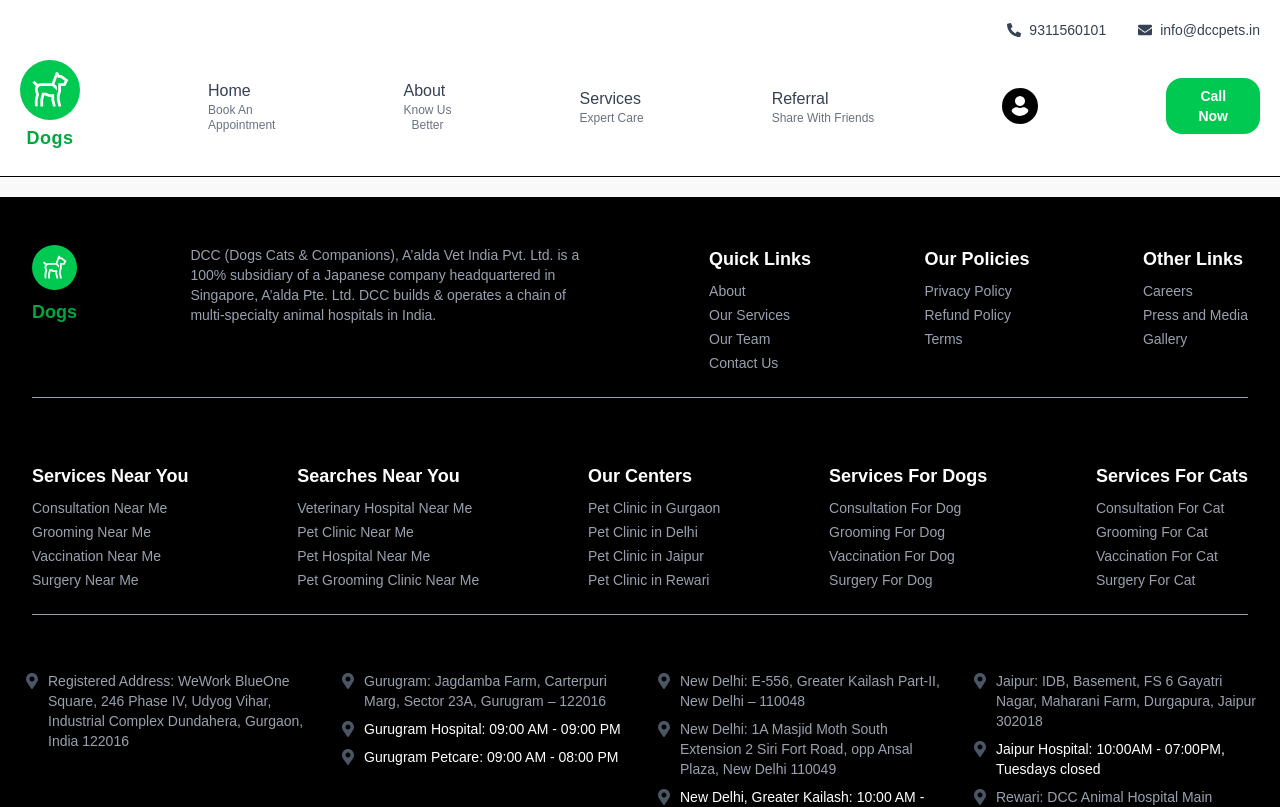
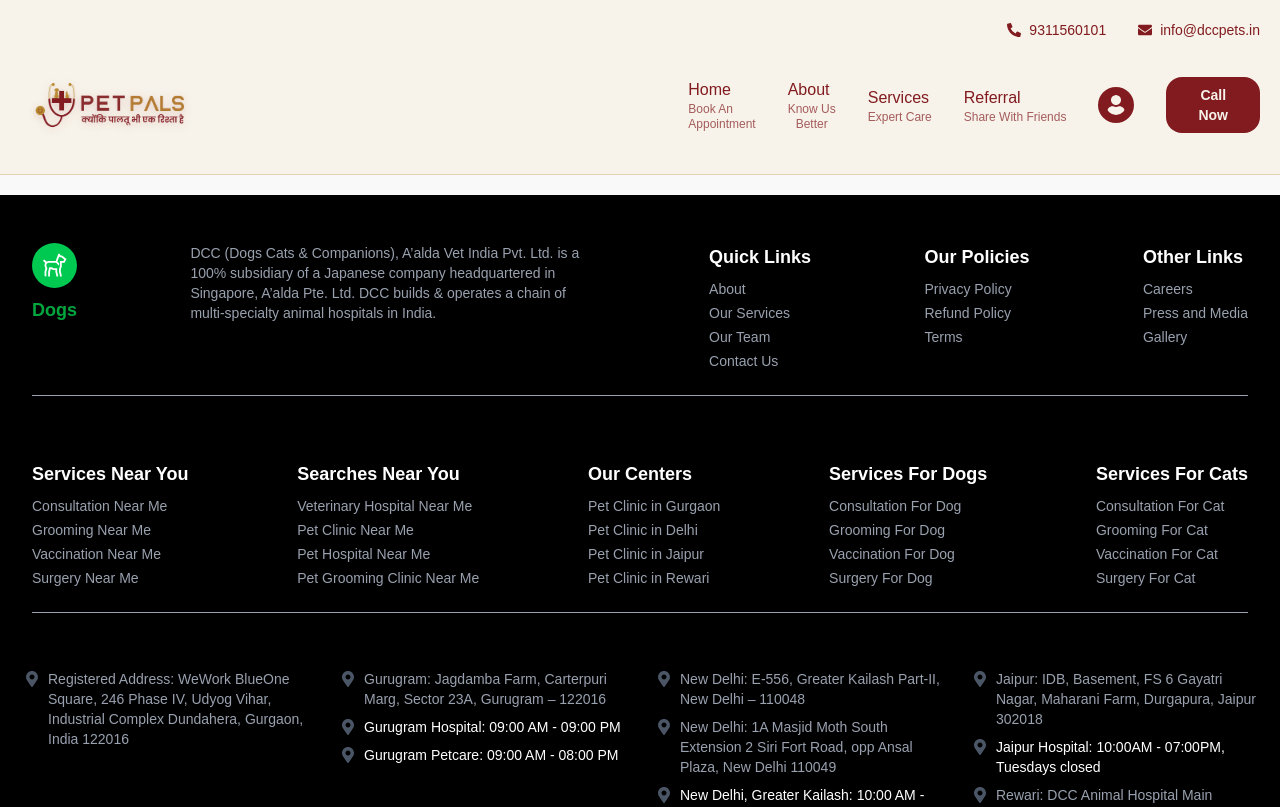
Before and after one commit to Aafreen18/test, a React (Vite) app: page /services/recommendations in a window 1280 px wide. Shown: the top 807 px of the page. Built offline with nearby package versions, Linux system fonts and the light colour scheme.

Commit message:
fixed navbar

```diff
--- a/src/App.jsx
+++ b/src/App.jsx
@@ -34,7 +34,7 @@ function App() {
           <Route path="/about/contact" element={<Contact />} />
 
           {/* Services Routes */}
-          <Route path="/services/offering" element={<Offerings />} />
+          <Route path="/services/offerings" element={<Offerings />} />
           <Route path="/services/packages" element={<Packages />} />
           <Route path="/services/recommendations" element={<Recommendations />} />
         </Routes>
--- a/src/components/HelpButtonModal.jsx
+++ b/src/components/HelpButtonModal.jsx
@@ -1,6 +1,5 @@
 import React, { useState } from 'react';
 import { FaQuestionCircle, FaTimes } from 'react-icons/fa';
-import { LiaDogSolid } from "react-icons/lia";
 
 export default function HelpButtonModal() {
   const [isOpen, setIsOpen] = useState(false);
@@ -11,11 +10,12 @@ export default function HelpButtonModal() {
       <div className="fixed top-60 right-0 z-50">
         <button
           onClick={() => setIsOpen(!isOpen)}
-          className={`bg-green-500 text-white h-12 p-3 hover:bg-green-600 transition-all duration-300 overflow-hidden flex items-center justify-center ${
+          className={`bg-[#821b1f] text-[#f7f3ea] h-12 p-3 hover:bg-[#b98a32] transition-all duration-300 overflow-hidden flex items-center justify-center ${
             isOpen ? 'w-20' : 'w-12'
-          }`}
+          } rounded-l-lg shadow-lg`}
         >
           <FaQuestionCircle className="w-full h-full" />
+          {isOpen && <span className="ml-2 text-xs font-medium">HELP</span>}
         </button>
       </div>
 
@@ -27,13 +27,13 @@ export default function HelpButtonModal() {
         >
           {/* Modal Content */}
           <div
-            className="bg-white rounded-lg shadow-lg p-6 w-[400px] max-w-full relative"
+            className="bg-[#f7f3ea] rounded-lg shadow-xl p-6 w-[400px] max-w-full relative border border-[#b98a32]/30"
             onClick={(e) => e.stopPropagation()}
           >
             {/* Close Button */}
             <button
               onClick={() => setIsOpen(false)}
-              className="absolute top-4 right-4 text-gray-500 hover:text-red-500"
+              className="absolute top-4 right-4 text-[#821b1f] hover:text-[#b98a32] transition-colors"
             >
               <FaTimes size={20} />
             </button>
@@ -41,25 +41,34 @@ export default function HelpButtonModal() {
             {/* Image and Content */}
             <div className="flex flex-col md:flex-row gap-4">
               {/* Image */}
-              <div className="md:w-1/2 w-full">
+              <div className="md:w-1/2 w-full mt-10">
                 <img
                   src="./Vet_doc.png"
                   alt="Help Visual"
-                  className="w-full h-auto rounded-md object-cover bg-white"
+                  className="w-full h-auto rounded-md object-cover border-2 border-[#b98a32]/50"
                 />
               </div>
 
               {/* Text Content */}
-              <div className="md:w-1/2 w-full flex flex-col items-start gap-4">
-                <div className="flex items-center gap-2">
-                    <LiaDogSolid className="rounded-full p-2 bg-green-500 text-white" size={45} />
-                    <span className="text-green-600 font-semibold text-lg">Dogs</span>
-                </div>
+              <div className="md:w-1/2 w-full flex flex-col items-center justify-center gap-4">
 
-                <h2 className="text-xl font-semibold">We are here <br /> for you!</h2>
+                <img
+                  src="/Petpals-logo.png"
+                  alt="Petpals Logo"
+                  className="w-[150px] h-auto object-contain"
+                  style={{
+                    filter: 'drop-shadow(0 2px 4px rgba(130, 27, 31, 0.2))'
+                  }}
+                />
 
-                <button className="bg-green-500 text-white py-2 px-4 rounded-full hover:bg-white hover:text-green-500 hover:border hover:border-green-500 transition-all duration-300 whitespace-nowrap">
-                    Know More
+                <h2 className="text-xl font-semibold text-[#821b1f]">
+                  We are here <br /> for you!
+                </h2>
+
+                <button
+                  className="bg-[#821b1f] text-[#f7f3ea] py-2 px-4 rounded-full hover:bg-[#b98a32] transition-all duration-300 whitespace-nowrap shadow-md"
+                >
+                  Know More
                 </button>
 
               </div>
--- a/src/components/Navbar.jsx
+++ b/src/components/Navbar.jsx
@@ -1,5 +1,6 @@
 import { useState } from "react";
 import { Link } from "react-router-dom";
+import { motion } from "framer-motion";
 import {
   FaBars,
   FaAngleDown,
@@ -7,7 +8,6 @@ import {
   FaPhoneAlt,
   FaEnvelope,
 } from "react-icons/fa";
-import { LiaDogSolid } from "react-icons/lia";
 
 function Navbar() {
   const [isOpen, setIsOpen] = useState(false);
@@ -15,15 +15,15 @@ function Navbar() {
   const [isServicesOpenMobile, setIsServicesOpenMobile] = useState(false);
 
   return (
-    <nav className="bg-white border-b border-black top-0 left-0 w-full z-50">
+    <nav className="bg-[#f7f3ea] border-b border-[#b98a32]/30 top-0 left-0 w-full z-50">
       {/* Top contact bar desktop */}
-      <div className="hidden md:flex container mx-auto px-6 justify-end items-center py-2 text-sm text-gray-700">
+      <div className="hidden md:flex container mx-auto px-6 justify-end items-center py-2 text-sm text-[#821b1f]">
         <div className="flex items-center gap-8">
-          <div className="flex items-center gap-2">
+          <div className="flex items-center gap-2 hover:text-[#b98a32] transition-colors">
             <FaPhoneAlt />
             <span>9311560101</span>
           </div>
-          <div className="flex items-center gap-2">
+          <div className="flex items-center gap-2 hover:text-[#b98a32] transition-colors">
             <FaEnvelope />
             <span>info@dccpets.in</span>
           </div>
@@ -31,22 +31,27 @@ function Navbar() {
       </div>
 
       {/* Mobile Header */}
-      <div className="md:hidden flex justify-between items-center px-4 py-3 border-b border-gray-300">
-
+      <div className="md:hidden flex justify-between items-center px-4 py-3 border-b border-[#b98a32]/30">
         {/* Logo */}
-        <div className="flex items-center gap-2">
-          <LiaDogSolid className="rounded-full p-2 bg-green-500 text-white" size={45} />
-          <span className="text-green-600 font-semibold text-lg">Dogs</span>
+        <div className="flex items-center">
+          <img
+            src="/Petpals-logo.png"
+            alt="Petpals Logo"
+            className="w-[150px] h-auto object-contain"
+            style={{
+              filter: 'drop-shadow(0 2px 4px rgba(130, 27, 31, 0.2))'
+            }}
+          />
         </div>
 
         {/* Right: User icon + Hamburger */}
         <div className="flex items-center gap-4">
           <Link to="/register">
-            <FaUser className="bg-black rounded-full text-white p-2" size={36} />
+            <FaUser className="bg-[#821b1f] rounded-full text-[#f7f3ea] p-2" size={36} />
           </Link>
           <button
             onClick={() => setIsOpen(!isOpen)}
-            className="text-gray-400 hover:text-gray-500 transition-colors"
+            className="text-[#821b1f] hover:text-[#b98a32] transition-colors"
           >
             <FaBars size={28} />
           </button>
@@ -55,8 +60,12 @@ function Navbar() {
 
       {/* Mobile Menu */}
       {isOpen && (
-        <div className="md:hidden flex flex-col gap-3 px-6 py-4 bg-white border-t border-gray-300 shadow-md">
-          <Link to="/" onClick={() => setIsOpen(false)} className="text-gray-700 font-medium hover:text-green-500">
+        <div className="md:hidden flex flex-col gap-3 px-6 py-4 bg-[#f7f3ea] border-t border-[#b98a32]/30">
+          <Link
+            to="/"
+            onClick={() => setIsOpen(false)}
+            className="text-[#821b1f] font-medium hover:text-[#b98a32] transition-colors"
+          >
             Home
           </Link>
 
@@ -64,38 +73,38 @@ function Navbar() {
           <div className="relative flex flex-col z-50">
             <button
               onClick={() => setIsAboutOpenMobile(!isAboutOpenMobile)}
-              className="flex justify-between items-center text-gray-700 font-medium hover:text-green-600"
+              className="flex justify-between items-center text-[#821b1f] font-medium hover:text-[#b98a32] transition-colors"
             >
               <span>About</span>
               <FaAngleDown className={`transition-transform ${isAboutOpenMobile ? 'rotate-180' : ''}`} />
             </button>
             {isAboutOpenMobile && (
-              <div className="absolute right-0 top-full mt-2 w-48 text-white shadow-lg rounded-lg py-1 z-50 border bg-green-600">
+              <div className="absolute right-0 top-full mt-2 w-48 shadow-lg rounded-lg py-1 z-50 border border-[#b98a32]/20 bg-[#f7f3ea]">
                 <Link
                   to="/about/team"
                   onClick={() => setIsOpen(false)}
-                  className="block px-4 py-2 hover:bg-green-500"
+                  className="block px-4 py-2 hover:bg-[#821b1f] hover:text-[#f7f3ea] rounded-t-lg transition-colors"
                 >
                   Team
                 </Link>
                 <Link
                   to="/about/mission"
                   onClick={() => setIsOpen(false)}
-                  className="block px-4 py-2 hover:bg-green-500"
+                  className="block px-4 py-2 hover:bg-[#821b1f] hover:text-[#f7f3ea] transition-colors"
                 >
                   Mission
                 </Link>
                 <Link
                   to="/about/blog"
                   onClick={() => setIsOpen(false)}
-                  className="block px-4 py-2 hover:bg-green-500"
+                  className="block px-4 py-2 hover:bg-[#821b1f] hover:text-[#f7f3ea] transition-colors"
                 >
                   Blog
                 </Link>
                 <Link
                   to="/about/contact"
                   onClick={() => setIsOpen(false)}
-                  className="block px-4 py-2 hover:bg-green-500 rounded-b-lg"
+                  className="block px-4 py-2 hover:bg-[#821b1f] hover:text-[#f7f3ea] rounded-b-lg transition-colors"
                 >
                   Contact
                 </Link>
@@ -107,31 +116,31 @@ function Navbar() {
           <div className="relative flex flex-col z-50">
             <button
               onClick={() => setIsServicesOpenMobile(!isServicesOpenMobile)}
-              className="flex justify-between items-center text-gray-700 font-medium hover:text-green-600"
+              className="flex justify-between items-center text-[#821b1f] font-medium hover:text-[#b98a32] transition-colors"
             >
               <span>Services</span>
               <FaAngleDown className={`transition-transform ${isServicesOpenMobile ? 'rotate-180' : ''}`} />
             </button>
             {isServicesOpenMobile && (
-              <div className="absolute right-0 top-full mt-2 w-48 text-white shadow-lg rounded-lg py-1 z-50 border bg-green-600">
+              <div className="absolute right-0 top-full mt-2 w-48 shadow-lg rounded-lg py-1 z-50 border border-[#b98a32]/20 bg-[#f7f3ea]">
                 <Link
-                  to="/services/offering"
+                  to="/services/offerings"
                   onClick={() => setIsOpen(false)}
-                  className="block px-4 py-2 hover:bg-green-500 rounded-t-lg"
+                  className="block px-4 py-2 hover:bg-[#821b1f] hover:text-[#f7f3ea] rounded-t-lg transition-colors"
                 >
                   Offerings
                 </Link>
                 <Link
                   to="/services/packages"
                   onClick={() => setIsOpen(false)}
-                  className="block px-4 py-2 hover:bg-green-500"
+                  className="block px-4 py-2 hover:bg-[#821b1f] hover:text-[#f7f3ea] transition-colors"
                 >
                   Packages
                 </Link>
                 <Link
                   to="/services/recommendations"
                   onClick={() => setIsOpen(false)}
-                  className="block px-4 py-2 hover:bg-green-500 rounded-b-lg"
+                  className="block px-4 py-2 hover:bg-[#821b1f] hover:text-[#f7f3ea] rounded-b-lg transition-colors"
                 >
                   Recommendations
                 </Link>
@@ -139,14 +148,18 @@ function Navbar() {
             )}
           </div>
 
-          <Link to="/referral" onClick={() => setIsOpen(false)} className="text-gray-700 font-medium hover:text-green-500">
+          <Link
+            to="/referral"
+            onClick={() => setIsOpen(false)}
+            className="text-[#821b1f] font-medium hover:text-[#b98a32] transition-colors"
+          >
             Referral
           </Link>
 
           {/* Call row */}
           <div className="flex mt-2">
             <a href="tel:9311560101">
-              <button className="bg-green-500 text-white px-6 py-2 text-sm font-semibold rounded-xl hover:bg-white hover:text-green-500 hover:border hover:border-green transition-all duration-300">
+              <button className="bg-[#821b1f] text-[#f7f3ea] px-6 py-2 text-sm font-semibold rounded-xl hover:bg-[#b98a32] transition-all duration-300">
                 Call Now
               </button>
             </a>
@@ -157,34 +170,45 @@ function Navbar() {
       {/* Desktop Navbar */}
       <div className="hidden md:flex container mx-auto px-6 !pb-6 items-center justify-between">
         {/* Logo */}
-        <div className="flex flex-col items-center justify-center">
-          <LiaDogSolid className="rounded-full p-2 bg-green-500 text-white" size={60} />
-          <p className="text-green-600 font-semibold mt-1 tracking-wide text-lg">Dogs</p>
+        <div className="flex items-center">
+          <img
+            src="/Petpals-logo.png"
+            alt="Petpals Logo"
+            className="w-[180px] h-auto object-contain"
+            style={{
+              filter: 'drop-shadow(0 2px 4px rgba(130, 27, 31, 0.2))'
+            }}
+          />
         </div>
 
+        {/* Navigation Links */}
+        <div className="flex items-center gap-8">
           {/* Home */}
-        <Link to="/" className="flex flex-col text-left hover:text-green-500">
-          <span className="text-base font-medium text-gray-700">Home</span>
-          <p className="text-xs text-gray-500 leading-tight">Book An</p>
-          <p className="text-xs text-gray-500 leading-tight">Appointment</p>
+          <Link
+            to="/"
+            className="flex flex-col text-left hover:text-[#b98a32] transition-colors"
+          >
+            <span className="text-base font-medium text-[#821b1f]">Home</span>
+            <p className="text-xs text-[#821b1f]/70 leading-tight">Book An</p>
+            <p className="text-xs text-[#821b1f]/70 leading-tight">Appointment</p>
           </Link>
 
           {/* About dropdown (desktop hover) */}
           <div className="relative group">
             <button className="flex flex-col items-start focus:outline-none">
               <div className="flex items-center gap-1">
-              <span className="text-base font-medium text-gray-700">About</span>
+                <span className="text-base font-medium text-[#821b1f] group-hover:text-[#b98a32] transition-colors">About</span>
               </div>
-            <p className="text-xs text-gray-500 leading-tight">Know Us <br />Better</p>
+              <p className="text-xs text-[#821b1f]/70 leading-tight">Know Us <br />Better</p>
             </button>
 
             {/* Dropdown menu of about*/}
-          <div className="absolute pt-2 top-full left-0 invisible group-hover:visible z-100">
-            <ul className="bg-green-600 w-48 text-white shadow-md rounded-lg z-100">
+            <div className="absolute pt-2 top-full left-0 invisible group-hover:visible z-50">
+              <ul className="bg-[#f7f3ea] w-48 shadow-lg rounded-lg border border-[#b98a32]/20 z-50">
                 <li>
                   <Link
                     to="/about/team"
-                  className="block px-4 py-2 hover:bg-green-500 rounded-t-lg"
+                    className="block px-4 py-2 hover:bg-[#821b1f] hover:text-[#f7f3ea] rounded-t-lg transition-colors"
                   >
                     Team
                   </Link>
@@ -192,7 +216,7 @@ function Navbar() {
                 <li>
                   <Link
                     to="/about/mission"
-                  className="block px-4 py-2 hover:bg-green-500"
+                    className="block px-4 py-2 hover:bg-[#821b1f] hover:text-[#f7f3ea] transition-colors"
                   >
                     Mission
                   </Link>
@@ -200,7 +224,7 @@ function Navbar() {
                 <li>
                   <Link
                     to="/about/blog"
-                  className="block px-4 py-2 hover:bg-green-500"
+                    className="block px-4 py-2 hover:bg-[#821b1f] hover:text-[#f7f3ea] transition-colors"
                   >
                     Blog
                   </Link>
@@ -208,7 +232,7 @@ function Navbar() {
                 <li>
                   <Link
                     to="/about/contact"
-                  className="block px-4 py-2 hover:bg-green-500 rounded-b-lg"
+                    className="block px-4 py-2 hover:bg-[#821b1f] hover:text-[#f7f3ea] rounded-b-lg transition-colors"
                   >
                     Contact
                   </Link>
@@ -221,18 +245,18 @@ function Navbar() {
           <div className="relative group">
             <button className="flex flex-col items-start focus:outline-none">
               <div className="flex items-center gap-1">
-              <span className="text-base font-medium text-gray-700">Services</span>
+                <span className="text-base font-medium text-[#821b1f] group-hover:text-[#b98a32] transition-colors">Services</span>
               </div>
-            <p className="text-xs text-gray-500 leading-tight">Expert Care</p>
+              <p className="text-xs text-[#821b1f]/70 leading-tight">Expert Care</p>
             </button>
 
             {/* Dropdown menu of services*/}
-          <div className="absolute pt-2 top-full left-0 invisible group-hover:visible z-100">
-            <ul className="bg-green-600 w-56 text-white shadow-md rounded-lg z-100">
+            <div className="absolute pt-2 top-full left-0 invisible group-hover:visible z-50">
+              <ul className="bg-[#f7f3ea] w-56 shadow-lg rounded-lg border border-[#b98a32]/20 z-50">
                 <li>
                   <Link
                     to="/services/offering"
-                  className="block px-4 py-2 hover:bg-green-500 rounded-t-lg"
+                    className="block px-4 py-2 hover:bg-[#821b1f] hover:text-[#f7f3ea] rounded-t-lg transition-colors"
                   >
                     Offerings
                   </Link>
@@ -240,7 +264,7 @@ function Navbar() {
                 <li>
                   <Link
                     to="/services/packages"
-                  className="block px-4 py-2 hover:bg-green-500"
+                    className="block px-4 py-2 hover:bg-[#821b1f] hover:text-[#f7f3ea] transition-colors"
                   >
                     Packages
                   </Link>
@@ -248,7 +272,7 @@ function Navbar() {
                 <li>
                   <Link
                     to="/services/recommendations"
-                  className="block px-4 py-2 hover:bg-green-500 rounded-b-lg"
+                    className="block px-4 py-2 hover:bg-[#821b1f] hover:text-[#f7f3ea] rounded-b-lg transition-colors"
                   >
                     Recommendations
                   </Link>
@@ -258,22 +282,26 @@ function Navbar() {
           </div>
 
           {/* Referral */}
-        <Link to="/referral" className="flex flex-col text-left hover:text-green-500">
-          <span className="text-base font-medium text-gray-700">Referral</span>
-          <p className="text-xs text-gray-500 leading-tight">Share With Friends</p>
+          <Link
+            to="/referral"
+            className="flex flex-col text-left hover:text-[#b98a32] transition-colors"
+          >
+            <span className="text-base font-medium text-[#821b1f]">Referral</span>
+            <p className="text-xs text-[#821b1f]/70 leading-tight">Share With Friends</p>
           </Link>
 
           {/* User Icon */}
-        <Link to="/register" className="text-white transition flex items-center">
-          <FaUser className="bg-black rounded-full p-2" size={36} />
+          <Link to="/register" className="transition flex items-center">
+            <FaUser className="bg-[#821b1f] rounded-full text-[#f7f3ea] p-2" size={36} />
           </Link>
 
           {/* Call Now Button */}
           <a href="tel:9311560101">
-          <button className="bg-green-500 text-white px-8 py-2 text-sm font-semibold rounded-2xl hover:bg-white hover:text-green-500 hover:border hover:border-green transition-all duration-300">
+            <button className="bg-[#821b1f] text-[#f7f3ea] px-8 py-2 text-sm font-semibold rounded-2xl hover:bg-[#b98a32] transition-all duration-300">
               Call <br /> Now
             </button>
           </a>
+        </div>
       </div>
     </nav>
   );
```
Also changed, not shown: public/Petpals-logo.png (added). Lines whose indentation alone changed are shown as unchanged.
